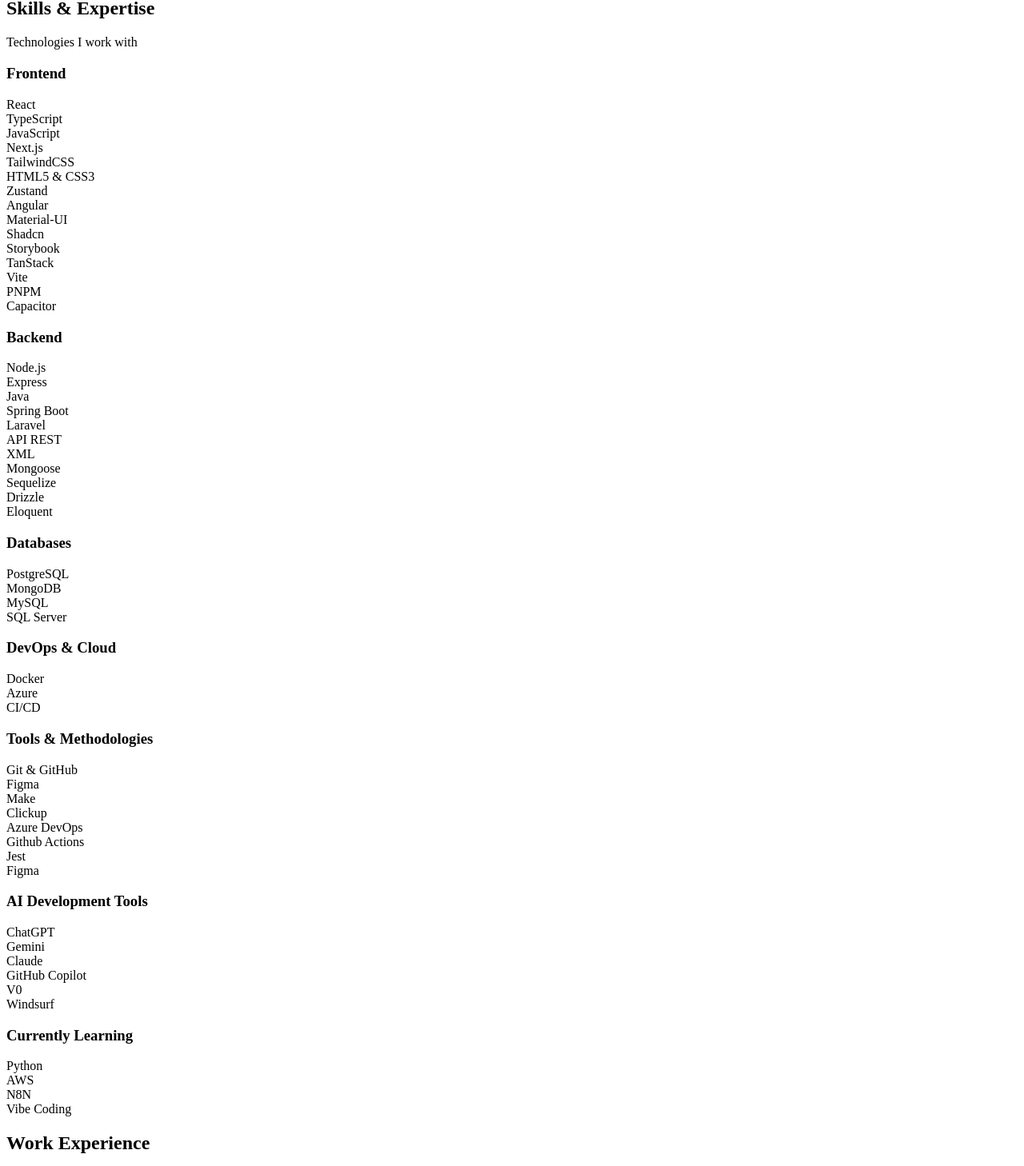
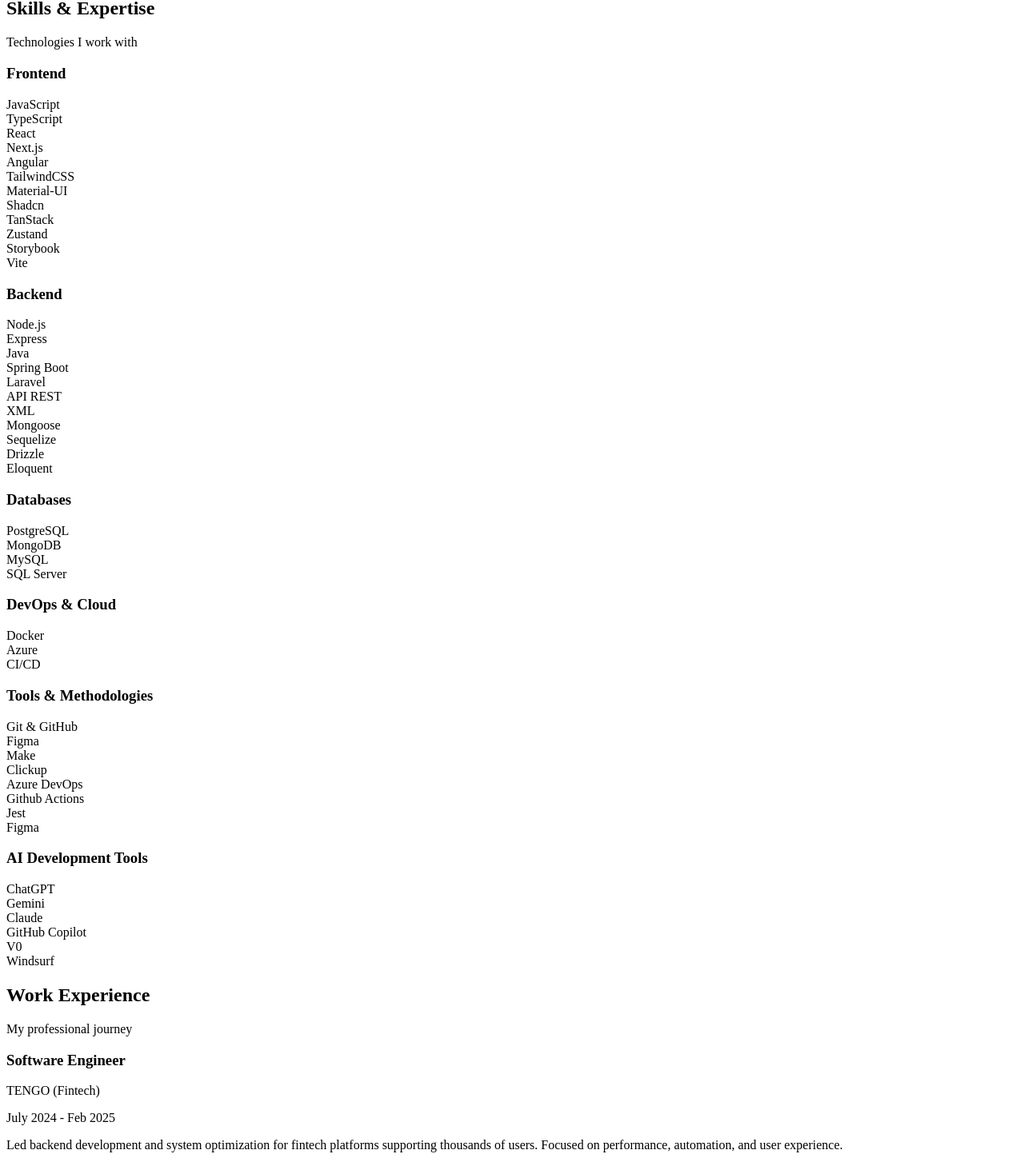
Before and after one commit to denzellgh/portfolio-denzellgh, a React (Vite) app: page / in a window 1280 px wide. Shown: the part 2380-3838 px from the top of the page at 80% size. Built offline with nearby package versions, Linux system fonts and the light colour scheme; the HTML template or start-up script is replaced by a standard one.

Commit message:
updating skills info

```diff
--- a/src/data/skills.ts
+++ b/src/data/skills.ts
@@ -12,21 +12,18 @@
   {
     category: 'Frontend',
     skills: [
+      { name: 'JavaScript' },
+      { name: 'TypeScript' },
       { name: 'React' },
-      { name: 'TypeScript' },
-      { name: 'JavaScript' },
       { name: 'Next.js' },
+      { name: 'Angular' },
       { name: 'TailwindCSS' },
-      { name: 'HTML5 & CSS3' },
-      { name: 'Zustand' },
-      { name: 'Angular' },
       { name: 'Material-UI' },
       { name: 'Shadcn' },
+      { name: 'TanStack' },
+      { name: 'Zustand' },
       { name: 'Storybook' },
-      { name: 'TanStack' },
       { name: 'Vite' },
-      { name: 'PNPM' },
-      { name: 'Capacitor' },
     ],
   },
   {
@@ -82,13 +79,4 @@
       { name: 'Windsurf' },
     ],
   },
-  {
-    category: 'Currently Learning',
-    skills: [
-      { name: 'Python' },
-      { name: 'AWS' },
-      { name: 'N8N ' },
-      { name: 'Vibe Coding' },
-    ],
-  },
 ];
```
